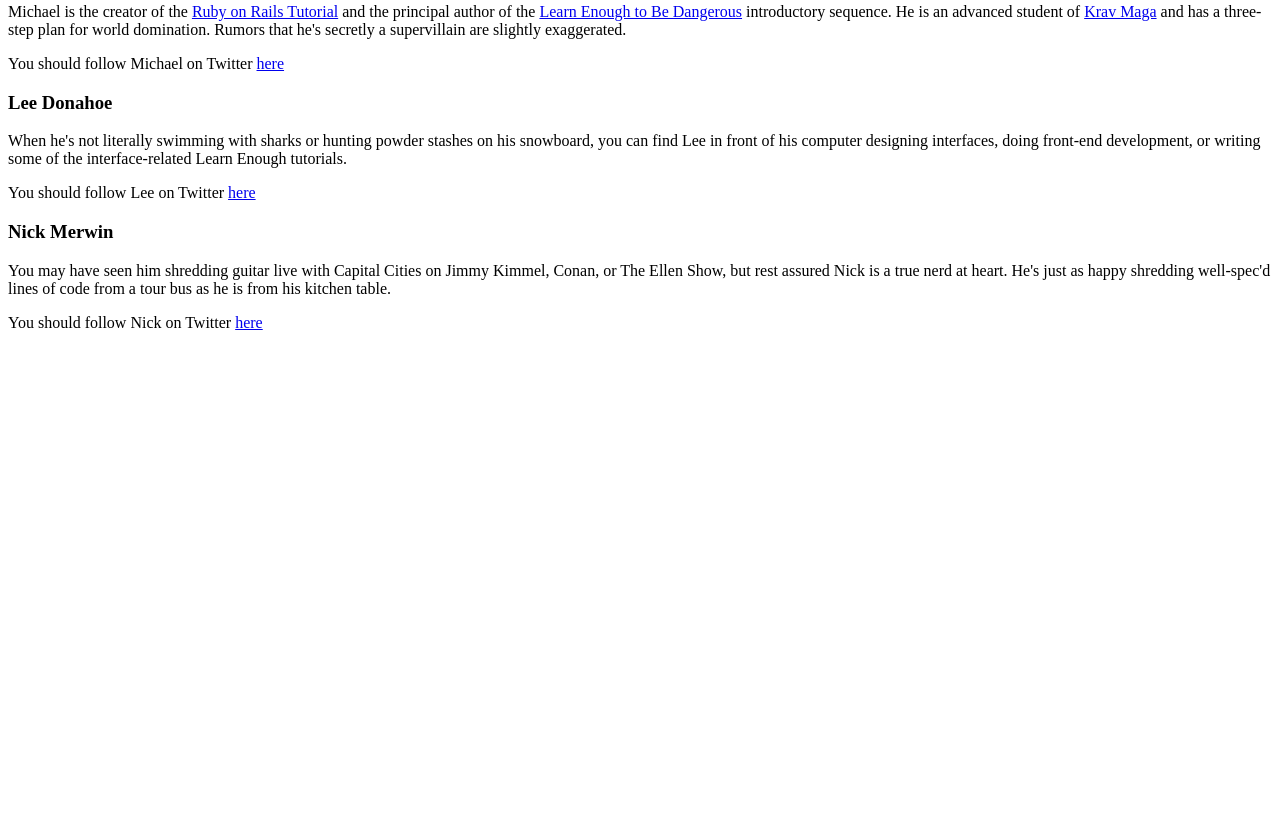
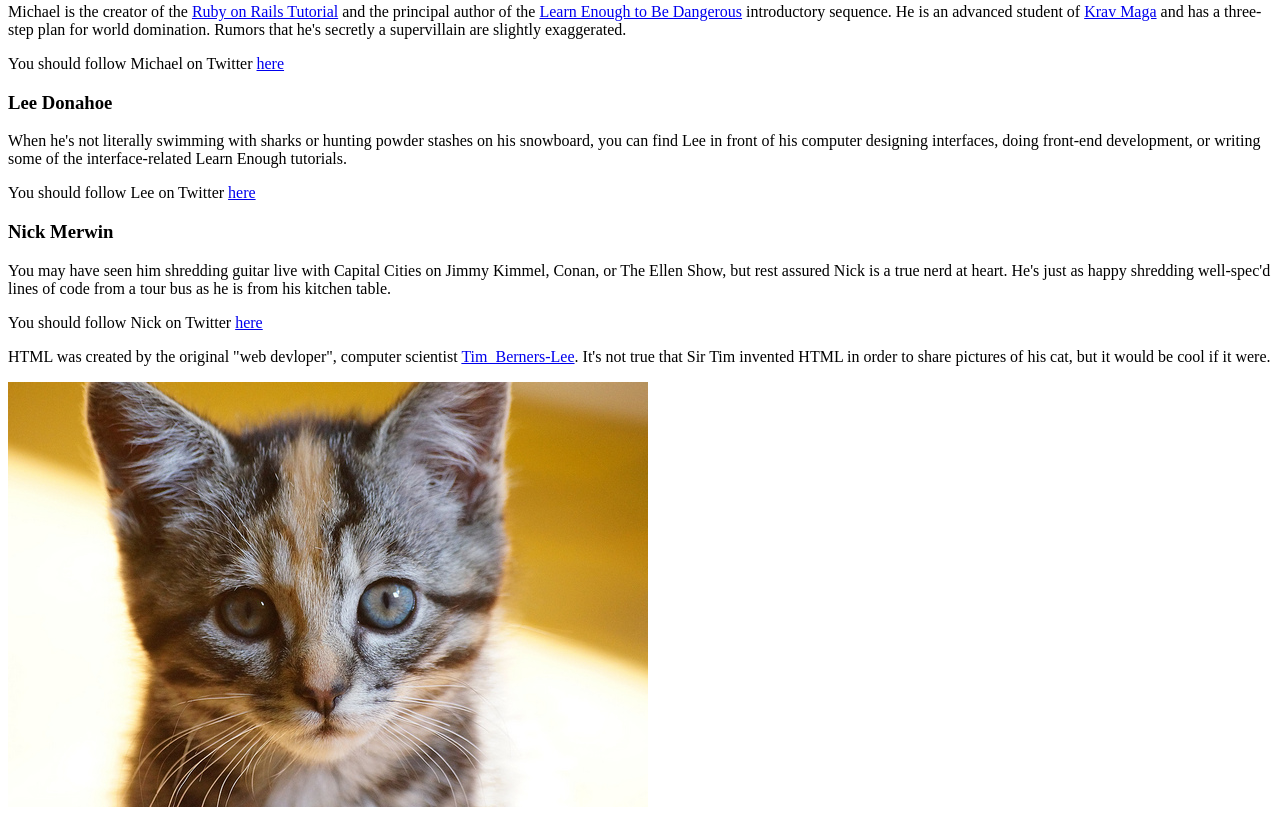
Before and after one commit to dominion-30/sample_website, a plain HTML site: page index.html in a window 1280 px wide. Shown: the part 396-1215 px from the top of the page. Before the commit the page ends 800 px from the top, so only its background shows below. Drawn offline with Linux system fonts and the light colour scheme.

Commit message:
Modify index file

```diff
--- a/index.html
+++ b/index.html
@@ -42,5 +42,11 @@
 
    <p>You should follow Nick on Twitter <a href="https://twitter.com/nickmerwin" target="_blank">here</a></p>
 
+   <p>
+       HTML was created by the original "web devloper", computer scientist <a href="https://en.wikipedia.org/wiki/Tim_Berners-Lee">Tim_Berners-Lee</a>. It's not true that Sir Tim invented HTML in order to share pictures of his cat, but it would be cool if it were.
+   </p>
+
+   <img src="images/kitten.jpg" alt="An adorable kitten">
+
 </body>
 </html>
```
Also changed, not shown: images/kitten.jpg (added).
